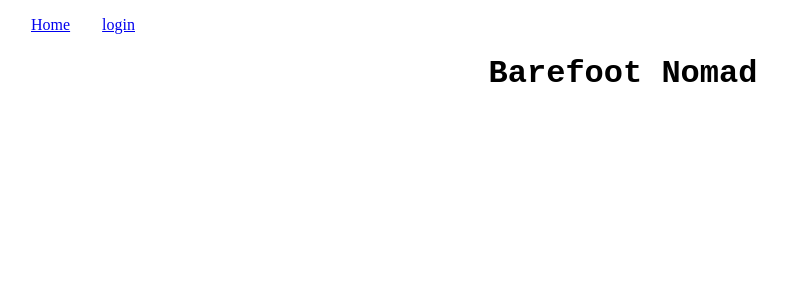
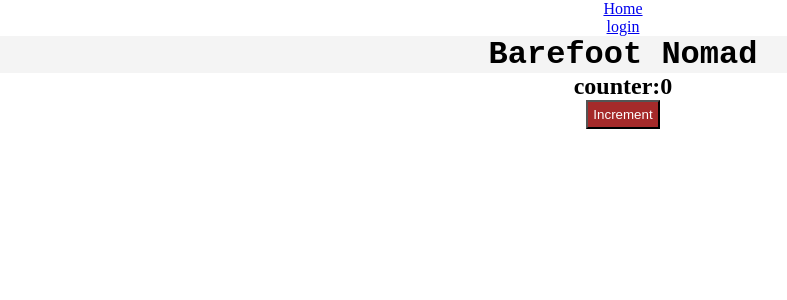
Before and after one commit to atlp-rwanda/eagles-bn-frontend, a React app: page / in a window 1280 px wide. Shown: the top 300 px of the page, without its empty margins (17-804 px from the left). Built offline with nearby package versions, Linux system fonts and the light colour scheme.

Commit message:
setup redux

```diff
--- a/package.json
+++ b/package.json
@@ -22,7 +22,9 @@
     "dotenv": "^8.2.0",
     "react": "^17.0.1",
     "react-dom": "^17.0.1",
-    "react-router-dom": "^5.2.0"
+    "react-redux": "^7.2.2",
+    "react-router-dom": "^5.2.0",
+    "redux": "^4.0.5"
   },
   "devDependencies": {
     "@babel/core": "^7.12.9",
@@ -39,6 +41,8 @@
     "html-loader": "^1.3.2",
     "html-webpack-plugin": "^4.5.0",
     "prettier": "^2.2.1",
+    "sass": "^1.29.0",
+    "sass-loader": "^10.1.0",
     "style-loader": "^2.0.0",
     "webpack": "^5.9.0",
     "webpack-cli": "^4.2.0",
--- a/src/App.css
+++ /dev/null
@@ -1,12 +0,0 @@
-
-h1 {
-  text-align: center;
-  font-family: 'Courier New', Courier, monospace;
-}
-.navbar{
-  list-style-type: none;
-}
-.nav-item{
-  display: inline-block;
-  margin-right: 2rem;
-}
--- a/src/App.js
+++ b/src/App.js
@@ -1,14 +1,19 @@
+/* eslint-disable linebreak-style */
 import React from 'react';
-import './App.css';
-import Login from './components/pages/login'
+import './App.scss';
 import {
   BrowserRouter as Router,
   Switch,
   Route,
-  Link
-} from "react-router-dom";
+  Link,
+} from 'react-router-dom';
+import { useSelector, useDispatch } from 'react-redux';
+import Login from './components/pages/login';
+import { increment } from './redux/actions';
 
 export default function App() {
+  const counter = useSelector((state) => state.counter);
+  const dispatch = useDispatch();
   return (
     <Router>
       <div className="App">
@@ -16,19 +21,31 @@ export default function App() {
           <ul className="navbar">
             <li className="nav-item">
               <Link to="/">Home</Link>
-          </li >
+            </li>
             <li className="nav-item">
               <Link to="/login">login</Link>
             </li>
           </ul>
           <Switch>
             <Route exact path="/login">
-            <Login/>
+              <Login />
             </Route>
-          <Route path="/">
-          </Route>
+            <Route path="/" />
           </Switch>
           <h1>Barefoot Nomad</h1>
+          <h2>
+            counter:
+            {counter}
+          </h2>
+          {/* eslint-disable-next-line react/button-has-type */ }
+          <button
+            onClick={() => dispatch(increment())}
+            style={{
+              color: 'white', padding: '5px', textAlign: 'center', backgroundColor: 'brown',
+            }}
+          >
+            Increment
+          </button>
         </header>
       </div>
     </Router>
--- /dev/null
+++ b/src/App.scss
@@ -0,0 +1,12 @@
+* {
+  margin: 0;
+  padding: 0;
+  box-sizing: border-box;
+}
+body {
+  text-align: center;
+  h1 {
+    font-family: 'Courier New', Courier, monospace;
+    background-color: #f4f4f4;
+  }
+}
--- a/src/index.js
+++ b/src/index.js
@@ -1,10 +1,20 @@
+/* eslint-disable linebreak-style */
+/* eslint-disable max-len */
+/* eslint-disable no-underscore-dangle */
 import React from 'react';
 import ReactDOM from 'react-dom';
+import { createStore } from 'redux';
+import { Provider } from 'react-redux';
 import ErrorBoundary from './components/ErrorBoundary/ErrorBoundary';
 import App from './App';
+import allReducers from './redux/reducers';
+
+const store = createStore(allReducers, window.__REDUX_DEVTOOLS_EXTENSION__ && window.__REDUX_DEVTOOLS_EXTENSION__());
 ReactDOM.render(
-  <ErrorBoundary>
-    <App />
-  </ErrorBoundary>,
-  document.getElementById('root')
+  <Provider store={store}>
+    <ErrorBoundary>
+      <App />
+    </ErrorBoundary>
+  </Provider>,
+  document.getElementById('root'),
 );
--- /dev/null
+++ b/src/redux/actions/actions.js
@@ -0,0 +1,5 @@
+/* eslint-disable linebreak-style */
+const actions = {
+  INCREMENT: 'INCREMENT',
+};
+export default actions;
--- /dev/null
+++ b/src/redux/actions/index.js
@@ -0,0 +1,7 @@
+/* eslint-disable linebreak-style */
+/* eslint-disable import/prefer-default-export */
+import actions from './actions';
+
+export const increment = () => ({
+  type: actions.INCREMENT,
+});
--- /dev/null
+++ b/src/redux/reducers/counter.js
@@ -0,0 +1,10 @@
+/* eslint-disable linebreak-style */
+const increment = (state = 0, action) => {
+  switch (action.type) {
+    case 'INCREMENT':
+      return state + 1;
+    default:
+      return state;
+  }
+};
+export default increment;
--- /dev/null
+++ b/src/redux/reducers/index.js
@@ -0,0 +1,8 @@
+/* eslint-disable linebreak-style */
+import { combineReducers } from 'redux';
+import counterReducer from './counter';
+
+const allReducer = combineReducers({
+  counter: counterReducer,
+});
+export default allReducer;
--- a/webpack.config.js
+++ b/webpack.config.js
@@ -36,7 +36,7 @@ module.exports = {
       },
       {
         test: /\.(s[ac]|c)ss$/,
-        use: ['style-loader', 'css-loader'],
+        use: ['style-loader', 'css-loader', 'sass-loader'],
       },
     ],
   },
```
Also changed, not shown: .babelrc (added), 1 other file (tests, documents, lock files or other folders). Lines whose indentation alone changed are shown as unchanged.
